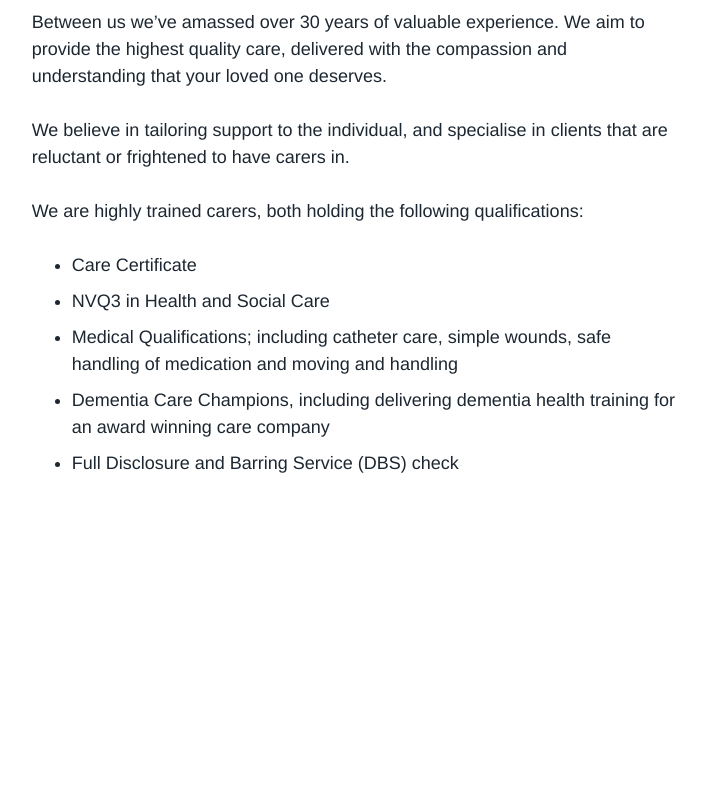
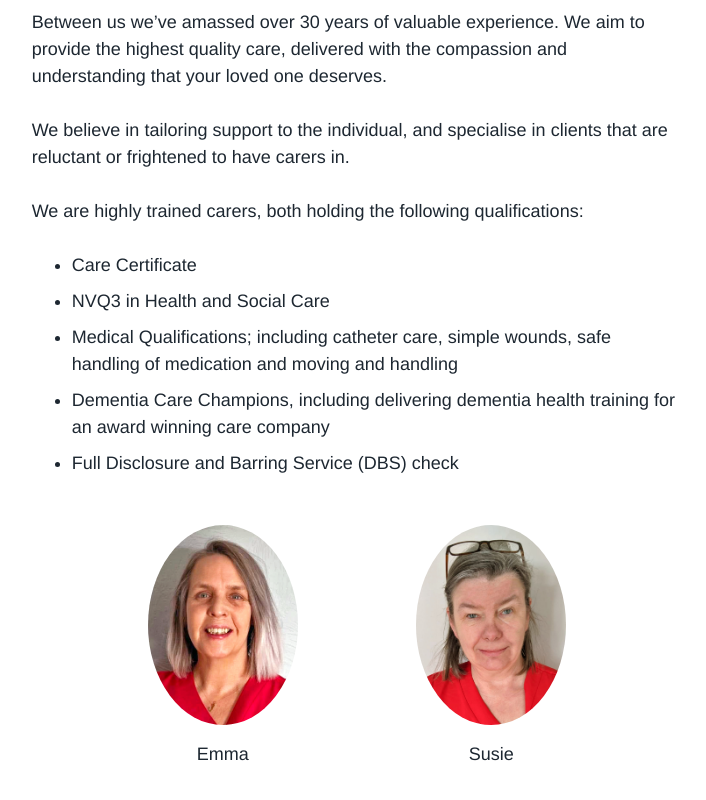
Before and after one commit to hannahcmtucker/duddoncare, a Gatsby site: page / in a window 1280 px wide. Shown: the part 884-1684 px from the top of the page, without its empty margins (283-989 px from the left). Before the commit the page ends 1411 px from the top, so only its background shows below. Built offline with nearby package versions, Linux system fonts and the light colour scheme; Gatsby itself is replaced by a stand-in of ours; a web font is replaced by a local one; what emotion-normalize would draw is missing.

Commit message:
Add profile images

```diff
--- a/src/components/About.tsx
+++ b/src/components/About.tsx
@@ -1,6 +1,8 @@
 import React from 'react'
 import styled from '@emotion/styled'
+import { StaticImage } from 'gatsby-plugin-image'
 import SectionHeading from './SectionHeading'
+import theme from '../theme'
 import {
   aboutHeading,
   aboutParagraph1,
@@ -12,6 +14,8 @@ import {
   aboutQualifications3,
   aboutQualifications4,
   aboutQualifications5,
+  emma,
+  susie,
 } from '../copy'
 
 export default function About(): JSX.Element {
@@ -30,8 +34,34 @@ export default function About(): JSX.Element {
           <ListItem>{aboutQualifications4}</ListItem>
           <ListItem>{aboutQualifications5}</ListItem>
         </ul>
+        <ProfileImages />
       </TextWrapper>
     </AboutWrapper>
+  )
+}
+
+const ProfileImages: React.FC = () => {
+  return (
+    <ProfileImagesWrapper>
+      <ImageWrapper>
+        <StaticImage
+          src="../images/emma.jpg"
+          style={imageStyles}
+          alt={emma}
+          placeholder="blurred"
+        />
+        <p>{emma}</p>
+      </ImageWrapper>
+      <ImageWrapper>
+        <StaticImage
+          src="../images/susie.jpg"
+          style={imageStyles}
+          alt={susie}
+          placeholder="blurred"
+        />
+        <p>{susie}</p>
+      </ImageWrapper>
+    </ProfileImagesWrapper>
   )
 }
 
@@ -52,3 +82,38 @@ const AboutParagraph = styled.p`
 const ListItem = styled.li`
   margin-bottom: 0.5em;
 `
+
+const ProfileImagesWrapper = styled.div`
+  display: flex;
+  flex-direction: column;
+  align-items: center;
+  justify-content: center;
+  max-width: 65ch;
+  margin-top: var(--spacing-xLarge);
+
+  @media (min-width: ${theme.media.medium}) {
+    flex-direction: row;
+  }
+
+  @media (min-width: ${theme.media.large}) {
+    justify-content: space-between;
+    padding: 0 100px;
+  }
+`
+
+const ImageWrapper = styled.div`
+  text-align: center;
+
+  @media (min-width: ${theme.media.medium}) {
+    & + & {
+      margin-left: 20px;
+    }
+  }
+`
+
+const imageStyles = {
+  margin: '16px',
+  width: '150px',
+  height: '200px',
+  borderRadius: '50%',
+}
--- a/src/copy.ts
+++ b/src/copy.ts
@@ -1,3 +1,5 @@
+export const emma = 'Emma'
+export const susie = 'Susie'
 export const phoneNumberEmma = '07519751368'
 export const phoneNumberSusie = '07754339115'
 export const heroSubtitle =
```
Also changed, not shown: src/images/emma.jpg (added), src/images/susie.jpg (added).
